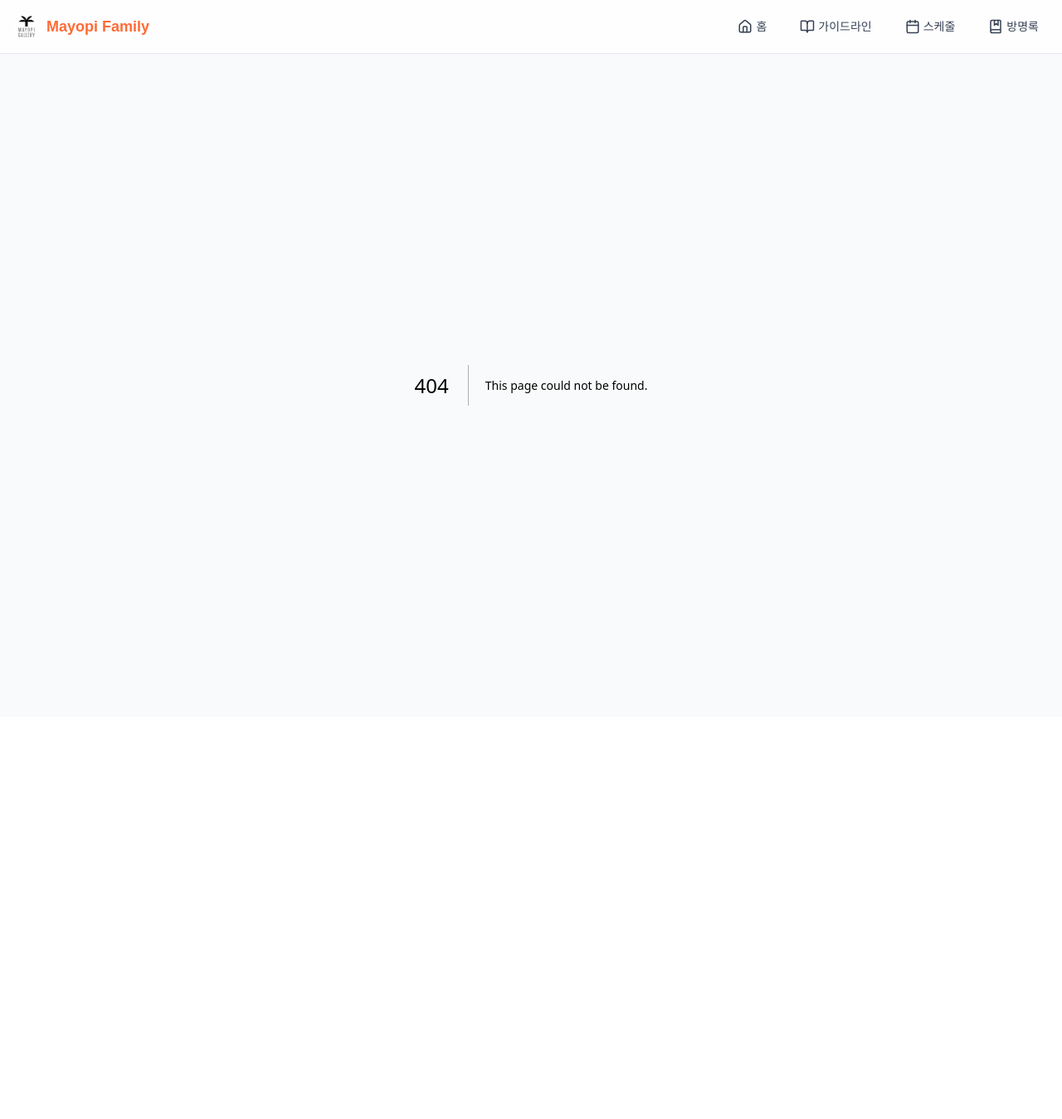
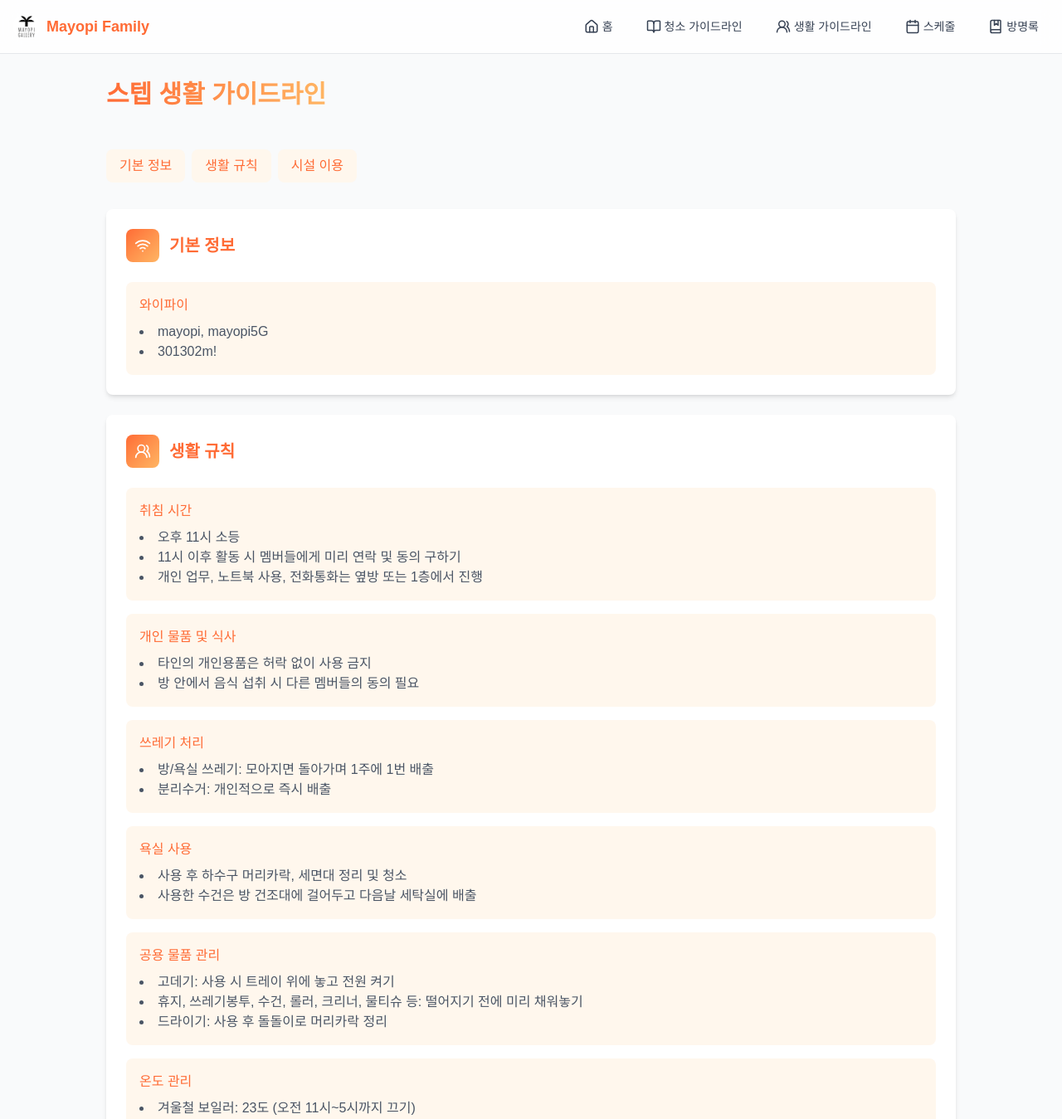
Before and after one commit to ppakyeah/mayopi-staff-portal, a Next.js app: page /staff-guidelines in a window 1280 px wide. Before the commit this address had no page. Shown: the top 1349 px of the page at 83% size. Before the commit the page ends 864 px from the top, so only its background shows below. Built offline with nearby package versions, Linux system fonts and the light colour scheme.

Commit message:
feat: Add staff guideline

```diff
--- /dev/null
+++ b/src/app/(routes)/staff-guidelines/page.tsx
@@ -0,0 +1,149 @@
+import { Users2, Wifi, Dumbbell } from 'lucide-react'
+
+export default function StaffGuidelinesPage() {
+  return (
+    <div className="max-w-[1024px] mx-auto py-8">
+      <div className="flex items-center justify-between mb-8 px-4 sm:px-0">
+        <h1 className="text-3xl font-bold mayopi-title">스텝 생활 가이드라인</h1>
+      </div>
+
+      {/* 네비게이션 버튼 */}
+      <div className="mb-8 flex flex-wrap gap-2 px-4 sm:px-0">
+        <a href="#basic-info" className="px-4 py-2 bg-orange-50 hover:bg-orange-100 text-[#FF6B35] rounded-lg transition-colors">
+          기본 정보
+        </a>
+        <a href="#life-rules" className="px-4 py-2 bg-orange-50 hover:bg-orange-100 text-[#FF6B35] rounded-lg transition-colors">
+          생활 규칙
+        </a>
+        <a href="#facilities" className="px-4 py-2 bg-orange-50 hover:bg-orange-100 text-[#FF6B35] rounded-lg transition-colors">
+          시설 이용
+        </a>
+      </div>
+
+      <div className="space-y-6 px-4 sm:px-0">
+        <div id="basic-info" className="bg-white rounded-lg shadow-md overflow-hidden">
+          <div className="p-6">
+            <div className="flex items-center gap-3 mb-6">
+              <div className="w-10 h-10 mayopi-gradient rounded-lg flex items-center justify-center">
+                <Wifi className="w-5 h-5 text-white" />
+              </div>
+              <h2 className="mayopi-card-title">기본 정보</h2>
+            </div>
+            <div className="space-y-4">
+              <div className="p-4 bg-orange-50 rounded-lg">
+                <h3 className="font-medium mb-2 text-[#FF6B35]">와이파이</h3>
+                <ul className="list-disc list-inside text-gray-600">
+                  <li>mayopi, mayopi5G</li>
+                  <li>301302m!</li>
+                </ul>
+              </div>
+            </div>
+          </div>
+        </div>
+
+        <div id="life-rules" className="bg-white rounded-lg shadow-md overflow-hidden">
+          <div className="p-6">
+            <div className="flex items-center gap-3 mb-6">
+              <div className="w-10 h-10 mayopi-gradient rounded-lg flex items-center justify-center">
+                <Users2 className="w-5 h-5 text-white" />
+              </div>
+              <h2 className="mayopi-card-title">생활 규칙</h2>
+            </div>
+            <div className="space-y-4">
+              <div className="p-4 bg-orange-50 rounded-lg">
+                <h3 className="font-medium mb-2 text-[#FF6B35]">취침 시간</h3>
+                <ul className="list-disc list-inside text-gray-600">
+                  <li>오후 11시 소등</li>
+                  <li>11시 이후 활동 시 멤버들에게 미리 연락 및 동의 구하기</li>
+                  <li>개인 업무, 노트북 사용, 전화통화는 옆방 또는 1층에서 진행</li>
+                </ul>
+              </div>
+              <div className="p-4 bg-orange-50 rounded-lg">
+                <h3 className="font-medium mb-2 text-[#FF6B35]">개인 물품 및 식사</h3>
+                <ul className="list-disc list-inside text-gray-600">
+                  <li>타인의 개인용품은 허락 없이 사용 금지</li>
+                  <li>방 안에서 음식 섭취 시 다른 멤버들의 동의 필요</li>
+                </ul>
+              </div>
+              <div className="p-4 bg-orange-50 rounded-lg">
+                <h3 className="font-medium mb-2 text-[#FF6B35]">쓰레기 처리</h3>
+                <ul className="list-disc list-inside text-gray-600">
+                  <li>방/욕실 쓰레기: 모아지면 돌아가며 1주에 1번 배출</li>
+                  <li>분리수거: 개인적으로 즉시 배출</li>
+                </ul>
+              </div>
+              <div className="p-4 bg-orange-50 rounded-lg">
+                <h3 className="font-medium mb-2 text-[#FF6B35]">욕실 사용</h3>
+                <ul className="list-disc list-inside text-gray-600">
+                  <li>사용 후 하수구 머리카락, 세면대 정리 및 청소</li>
+                  <li>사용한 수건은 방 건조대에 걸어두고 다음날 세탁실에 배출</li>
+                </ul>
+              </div>
+              <div className="p-4 bg-orange-50 rounded-lg">
+                <h3 className="font-medium mb-2 text-[#FF6B35]">공용 물품 관리</h3>
+                <ul className="list-disc list-inside text-gray-600">
+                  <li>고데기: 사용 시 트레이 위에 놓고 전원 켜기</li>
+                  <li>휴지, 쓰레기봉투, 수건, 롤러, 크리너, 물티슈 등: 떨어지기 전에 미리 채워놓기</li>
+                  <li>드라이기: 사용 후 돌돌이로 머리카락 정리</li>
+                </ul>
+              </div>
+              <div className="p-4 bg-orange-50 rounded-lg">
+                <h3 className="font-medium mb-2 text-[#FF6B35]">온도 관리</h3>
+                <ul className="list-disc list-inside text-gray-600">
+                  <li>겨울철 보일러: 23도 (오전 11시~5시까지 끄기)</li>
+                  <li>여름철 에어컨: 26도 (사용하지 않을 때 반드시 끄기)</li>
+                </ul>
+              </div>
+              <div className="p-4 bg-orange-50 rounded-lg">
+                <h3 className="font-medium mb-2 text-[#FF6B35]">청소</h3>
+                <ul className="list-disc list-inside text-gray-600">
+                  <li>2층 단체 청소: 주 1회 (스텝룸, 옆방, 운동 공간 포함)</li>
+                  <li>방 내부 구석 물받이통: 청소 시마다 비우기 (곰팡이 예방)</li>
+                </ul>
+              </div>
+            </div>
+          </div>
+        </div>
+
+        <div id="facilities" className="bg-white rounded-lg shadow-md overflow-hidden">
+          <div className="p-6">
+            <div className="flex items-center gap-3 mb-6">
+              <div className="w-10 h-10 mayopi-gradient rounded-lg flex items-center justify-center">
+                <Dumbbell className="w-5 h-5 text-white" />
+              </div>
+              <h2 className="mayopi-card-title">시설 이용</h2>
+            </div>
+            <div className="space-y-4">
+              <div className="p-4 bg-orange-50 rounded-lg">
+                <h3 className="font-medium mb-2 text-[#FF6B35]">운동 기구 및 바디프렌즈</h3>
+                <ul className="list-disc list-inside text-gray-600">
+                  <li>바디프렌즈: 엉덩이부터 앉고 다리 집어넣기</li>
+                  <li>사용 후 전원 끄기</li>
+                  <li>모든 기계는 한 타임씩만 사용 (다음 사용자 배려)</li>
+                </ul>
+              </div>
+              <div className="p-4 bg-orange-50 rounded-lg">
+                <h3 className="font-medium mb-2 text-[#FF6B35]">자전거 이용</h3>
+                <ul className="list-disc list-inside text-gray-600">
+                  <li>출발 전 상태 점검 (타이어 공기, 안장/핸들 높이)</li>
+                  <li>돌아올 수 있는 동선으로 계획 (어두워지기 전 귀가)</li>
+                  <li>안전 운전 필수</li>
+                  <li>자물쇠 비밀번호: 2738</li>
+                </ul>
+              </div>
+              <div className="p-4 bg-orange-50 rounded-lg">
+                <h3 className="font-medium mb-2 text-[#FF6B35]">마요피갤러리 카페</h3>
+                <ul className="list-disc list-inside text-gray-600">
+                  <li>객실 손님을 위해 가장자리에서 작업</li>
+                  <li>2명 이상일 경우 한쪽에 모여 앉기</li>
+                  <li>손님이 많을 때는 자리 양보하기</li>
+                  <li>이용 후 냉난방기 끄기 (겨울 23도/여름 26도)</li>
+                </ul>
+              </div>
+            </div>
+          </div>
+        </div>
+      </div>
+    </div>
+  )
+}
--- a/src/app/page.tsx
+++ b/src/app/page.tsx
@@ -1,5 +1,5 @@
 import Link from 'next/link'
-import { BookOpen, Calendar, ExternalLink, BookMarked } from 'lucide-react'
+import { BookOpen, Calendar, ExternalLink, BookMarked, Users2 } from 'lucide-react'
 
 const quickLinks = [
   {
@@ -33,7 +33,7 @@ export default function Home() {
           </p>
         </div>
 
-        <div className="grid grid-cols-1 md:grid-cols-3 gap-8 mb-16">
+        <div className="grid grid-cols-1 md:grid-cols-4 gap-8 mb-16">
           <Link
             href="/guidelines"
             className="mayopi-card p-8 flex flex-col items-center text-center group"
@@ -46,6 +46,21 @@ export default function Home() {
             </h2>
             <p className="text-gray-600">
               마요피갤러리 객실 청소 가이드라인을 확인하세요.
+            </p>
+          </Link>
+
+          <Link
+            href="/staff-guidelines"
+            className="mayopi-card p-8 flex flex-col items-center text-center group"
+          >
+            <div className="w-16 h-16 mayopi-gradient rounded-2xl flex items-center justify-center mb-6 group-hover:scale-110 transition-transform">
+              <Users2 className="w-8 h-8 text-white" />
+            </div>
+            <h2 className="mayopi-subtitle">
+              생활 가이드라인
+            </h2>
+            <p className="text-gray-600">
+              마요피갤러리 스텝들의 단체 생활 규칙을 확인하세요.
             </p>
           </Link>
 
--- a/src/components/ui/navbar/navbar.tsx
+++ b/src/components/ui/navbar/navbar.tsx
@@ -2,12 +2,13 @@
 
 import Link from 'next/link'
 import Image from 'next/image'
-import { Home, BookOpen, Calendar, Menu, X, BookMarked } from 'lucide-react'
+import { Home, BookOpen, Calendar, Menu, X, BookMarked, Users2 } from 'lucide-react'
 import { useState } from 'react'
 
 const menuItems = [
   { href: '/', icon: Home, label: '홈' },
-  { href: '/guidelines', icon: BookOpen, label: '가이드라인' },
+  { href: '/guidelines', icon: BookOpen, label: '청소 가이드라인' },
+  { href: '/staff-guidelines', icon: Users2, label: '생활 가이드라인' },
   { href: '/schedule', icon: Calendar, label: '스케줄' },
   { href: '/guestbook', icon: BookMarked, label: '방명록' },
 ]
```
